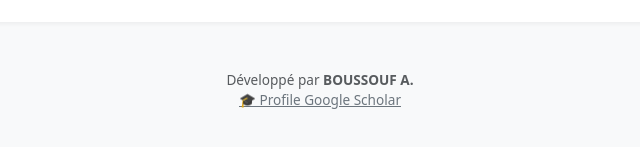
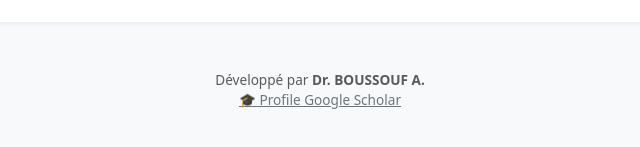
Before and after one commit to thebigzahi/tracker-recrutement-mesrs, a plain HTML site: page index.html in a window 1280 px wide. Shown: the part 1663-1810 px from the top of the page, 320-960 px from the left. Drawn offline with nearby package versions, Linux system fonts and the light colour scheme.

Commit message:
Update index.html

```diff
--- a/index.html
+++ b/index.html
@@ -119,7 +119,7 @@
     </div>
 
     <div class="text-center mt-5 mb-3 text-muted" style="font-size: 0.85rem;">
-        Développé par <strong> BOUSSOUF A. </strong><br>
+        Développé par <strong> Dr. BOUSSOUF A. </strong><br>
         <a href="https://scholar.google.com/citations?user=J3MODqIAAAAJ&hl=fr&authuser=2" target="_blank" class="text-decoration-none text-secondary" style="text-decoration: underline !important;">
             🎓 Profile Google Scholar
         </a>
```
